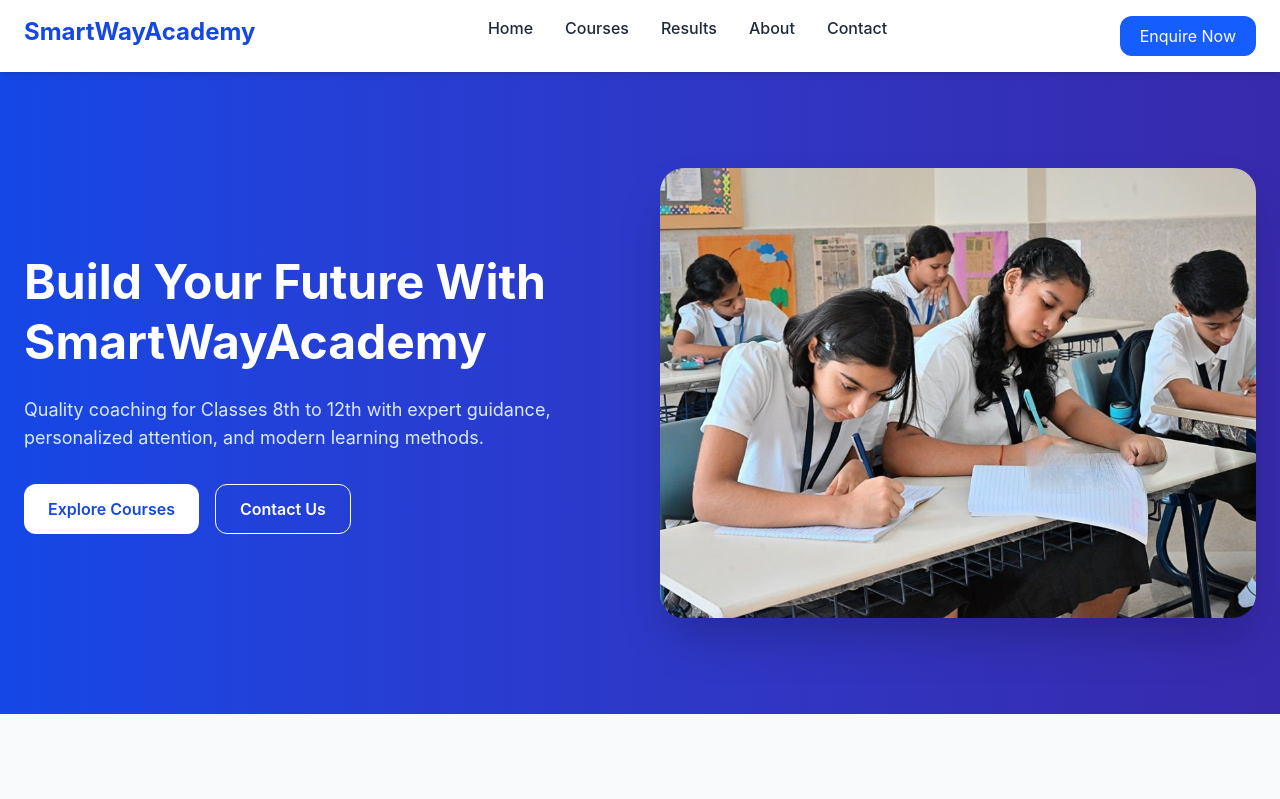
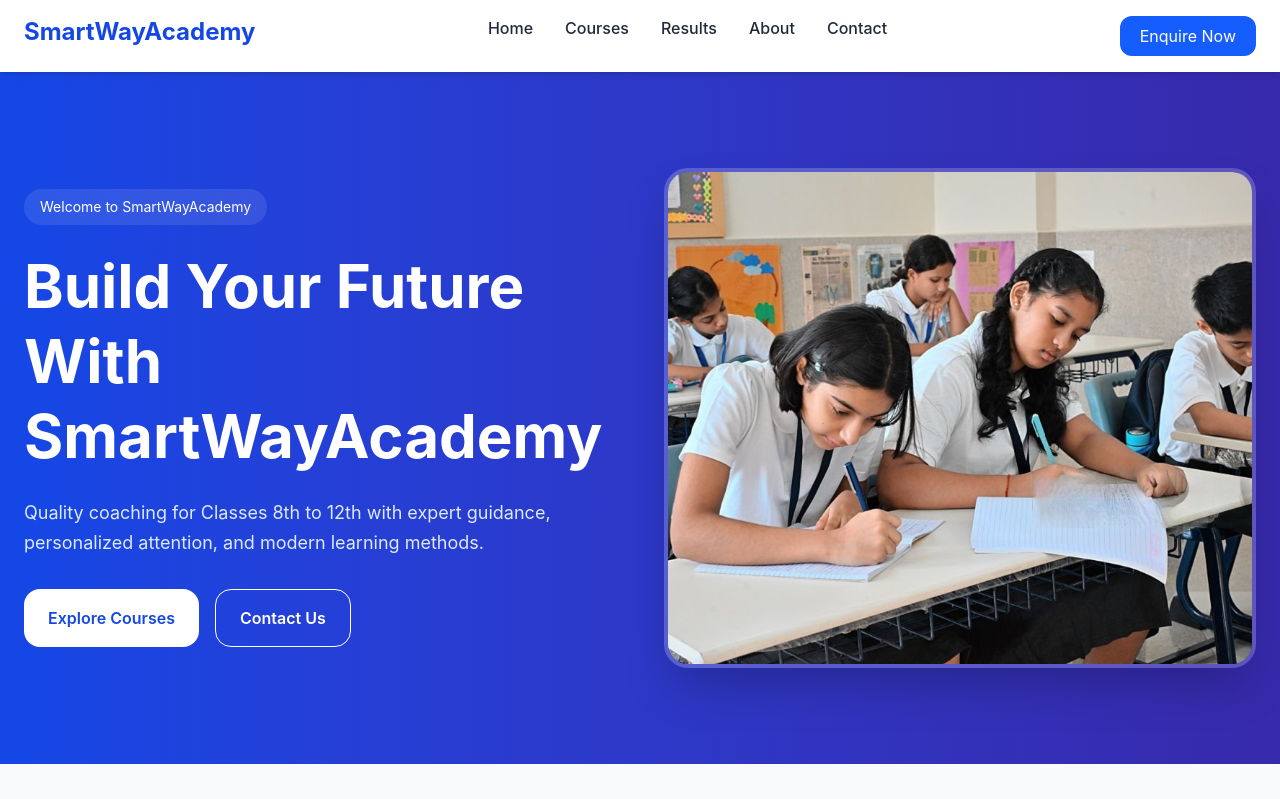
Before and after one commit to sachin7con/smartwayacademy, a React (Vite) app: page / in a window 1280 px wide. Shown: the top 799 px of the page. Built offline with nearby package versions, Linux system fonts and the light colour scheme.

Commit message:
updated UI

```diff
--- a/src/App.jsx
+++ b/src/App.jsx
@@ -9,37 +9,48 @@ export default function SmartWayAcademyWebsite() {
       <Navbar />
 
       {/* Hero Section */}
-      <section className="bg-gradient-to-r from-blue-700 to-indigo-800 text-white py-24">
-        <div className="max-w-7xl mx-auto px-6 grid md:grid-cols-2 gap-10 items-center">
+      <section className="bg-gradient-to-r from-blue-700 to-indigo-800 text-white py-16 md:py-24 overflow-hidden">
+  <div className="max-w-7xl mx-auto px-6 grid grid-cols-1 md:grid-cols-2 gap-12 items-center">
+
+    {/* LEFT CONTENT */}
     <div>
-            <h2 className="text-5xl font-bold leading-tight mb-6">
+
+      <p className="inline-block bg-white/10 px-4 py-2 rounded-full text-sm mb-6">
+        Welcome to SmartWayAcademy
+      </p>
+
+      <h2 className="text-4xl sm:text-5xl md:text-6xl font-bold leading-tight mb-6">
         Build Your Future With SmartWayAcademy
       </h2>
 
-            <p className="text-lg text-blue-100 mb-8">
+      <p className="text-base sm:text-lg text-blue-100 mb-8 leading-relaxed">
         Quality coaching for Classes 8th to 12th with expert guidance,
         personalized attention, and modern learning methods.
       </p>
 
-            <div className="flex gap-4 flex-wrap">
-              <button className="bg-white text-blue-700 px-6 py-3 rounded-xl font-semibold hover:bg-gray-100 transition">
+      <div className="flex flex-col sm:flex-row gap-4">
+
+        <button className="bg-white text-blue-700 px-6 py-4 rounded-2xl font-semibold hover:bg-gray-100 transition">
           Explore Courses
         </button>
 
-              <button className="border border-white px-6 py-3 rounded-xl font-semibold hover:bg-white hover:text-blue-700 transition">
+        <button className="border border-white px-6 py-4 rounded-2xl font-semibold hover:bg-white hover:text-blue-700 transition">
           Contact Us
         </button>
+
       </div>
     </div>
 
-          <div>
+    {/* RIGHT IMAGE */}
+    <div className="flex justify-center">
+
       <img
         src={classroomImage}
         alt="SmartWay Academy Classroom"
-          className="w-full h-[450px] object-cover rounded-3xl shadow-2xl"
+        className="w-full max-w-md md:max-w-full h-[300px] sm:h-[400px] md:h-[500px] object-cover rounded-3xl shadow-2xl border-4 border-white/20"
       />
+
     </div>
-
 
   </div>
 </section>
```
Lines whose indentation alone changed are shown as unchanged.
